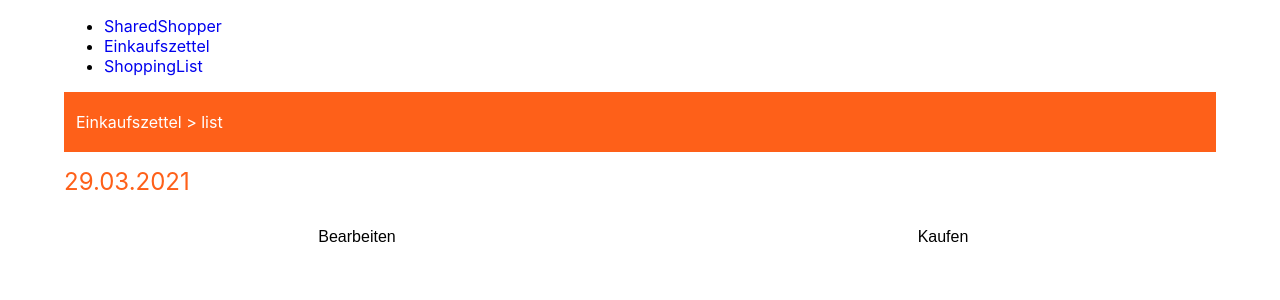
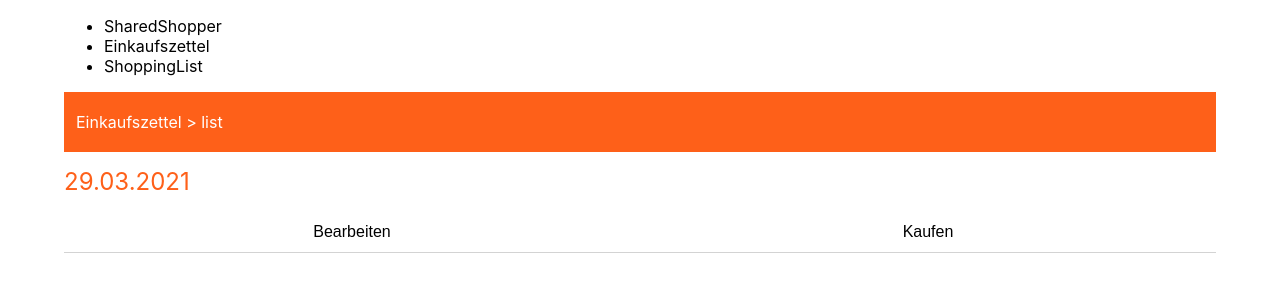
Before and after one commit to fonzerelly/shared-shopper, a React (Create React App) app: page /list/shoppinglist in a window 1280 px wide. Shown: the top 300 px of the page. Built offline with nearby package versions, Linux system fonts and the light colour scheme; the HTML template or start-up script is replaced by a standard one.

Commit message:
#14 added Links and changed Tabs CSS

```diff
--- a/src/List/List.css
+++ b/src/List/List.css
@@ -82,6 +82,9 @@ h1 {
     display:flex;
     flex-direction: row;
     width: 90vw;
+    justify-content: space-between;
+    border-bottom: 1px solid #D3D3D3;
+    margin-bottom: 1rem;
 }
 
 .tabLinks{
@@ -94,7 +97,6 @@ h1 {
     color:black;
     border: none;
     font-size: 16px;
-    margin: 5px;
 }
 
 .tabLinks:focus {
@@ -104,4 +106,5 @@ h1 {
 
 a {
     text-decoration: none;
+    color: black;
 }
--- a/src/List/List.tsx
+++ b/src/List/List.tsx
@@ -1,3 +1,8 @@
+import {
+    Switch,
+    Route,
+    Link
+} from 'react-router-dom';
 import './List.css';
 import Header from '../Header/Header'
 
@@ -9,10 +14,10 @@ export default function List() {
             <input className="ListInput"></input>
             <button className="ListButton">+</button>
         </div>
-        <ListContainer />
-        <ListContainer />
-        <ListContainer />
-        <ListContainer />
+        <Link to="/list/shoppinglist/kaufen"><ListContainer /></Link>
+        <Link to="/list/shoppinglist/kaufen"><ListContainer /></Link>
+        <Link to="/list/shoppinglist/kaufen"><ListContainer /></Link>
+        <Link to="/list/shoppinglist/kaufen"><ListContainer /></Link>
     </div>;
 }
 
```
